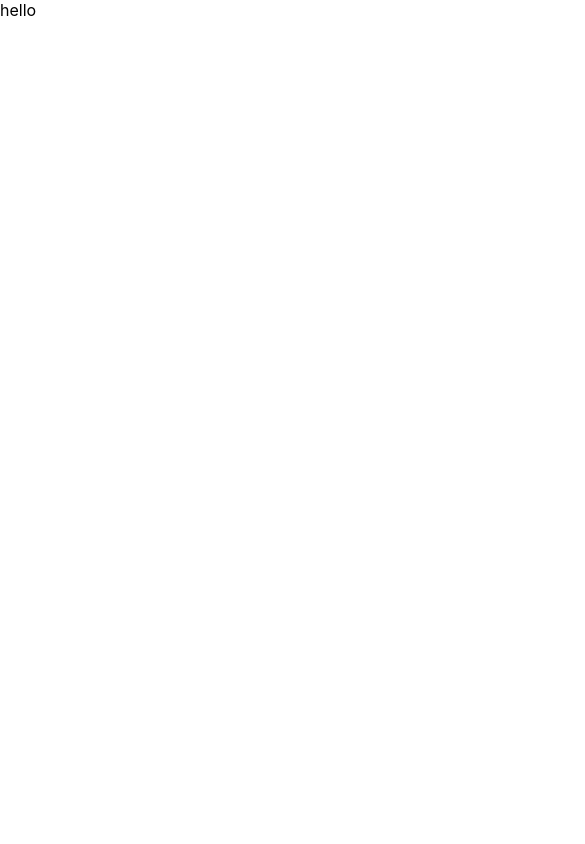
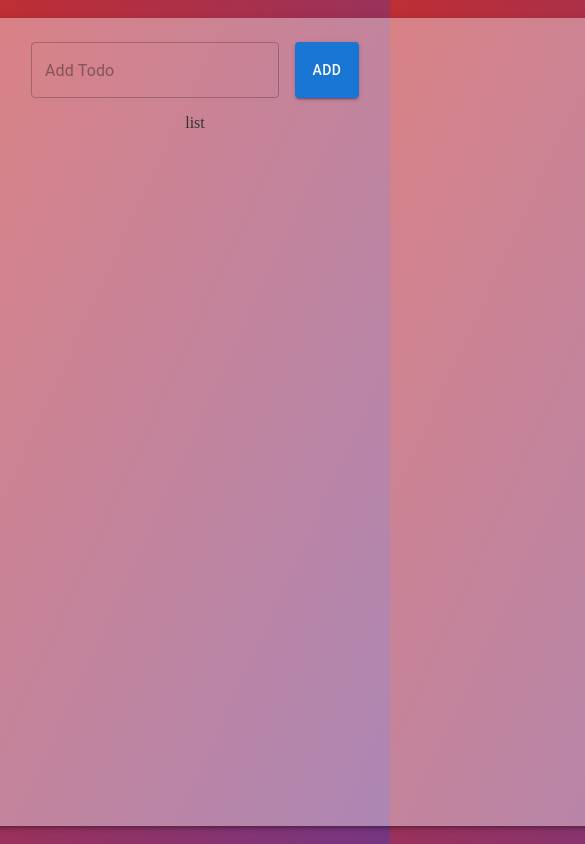
Before and after one commit to blintdm98/todo-app, a React (Create React App) app: page / in a window 390 px wide. Shown: the top 844 px of the page, 585 px wide, since content can reach past the window. Built offline with nearby package versions, Linux system fonts and the light colour scheme.

Commit message:
bg for body, making a responsive box for list

```diff
--- a/src/App.tsx
+++ b/src/App.tsx
@@ -1,10 +1,30 @@
 import React from 'react';
+import { Box, Container } from '@mui/material';
+import AddTodo from './components/AddTodo';
+import TodoList from './components/TodoList';
 
 function App() {
   return (
-    <div>
-     hello
-    </div>
+      <Container maxWidth='md'>
+        <Box
+          sx={{
+            position: 'relative',
+            display: 'flex',
+            flexDirection: 'column',
+            alignItems: 'center',
+            justifyContent: 'start',
+            boxShadow: 3,
+            borderRadius: 2,
+            p: 3,
+            height: '90vh',
+            width: '100vh',
+            backgroundColor: 'rgba(255, 255, 255, 0.4);'
+          }}
+        >
+        <AddTodo/>
+        <TodoList/>
+        </Box>
+      </Container>
   );
 }
 
--- /dev/null
+++ b/src/components/AddTodo.tsx
@@ -0,0 +1,15 @@
+import React from 'react';
+import { Box, Button, TextField } from '@mui/material';
+
+function AddTodo() {
+  return (
+    <Box sx={{ display: 'flex', mb: 2 }}>
+      <TextField fullWidth placeholder="Add Todo" />
+      <Button variant="contained" color="primary" sx={{ ml: 2 }}>
+        Add
+      </Button>
+    </Box>
+  );
+}
+
+export default AddTodo;
--- /dev/null
+++ b/src/components/TodoList.tsx
@@ -0,0 +1,15 @@
+import { Box } from '@mui/material';
+import React from 'react';
+
+interface Todo {
+  id: number;
+  text: string;
+  completed: boolean;
+}
+function TodoList() {
+  return (
+    <Box>list</Box>
+  );
+};
+
+export default TodoList;
--- a/src/index.css
+++ b/src/index.css
@@ -1,10 +1,12 @@
 body {
   margin: 0;
-  font-family: -apple-system, BlinkMacSystemFont, 'Segoe UI', 'Roboto', 'Oxygen',
-    'Ubuntu', 'Cantarell', 'Fira Sans', 'Droid Sans', 'Helvetica Neue',
-    sans-serif;
-  -webkit-font-smoothing: antialiased;
-  -moz-osx-font-smoothing: grayscale;
+  font-weight: 400;
+  height: 100vh;
+  color: #333;
+  background-image: linear-gradient(to top left, #753682 0%, #bf2e34 100%);
+  display: flex;
+  align-items: center;
+  justify-content: center;
 }
 
 code {
```
